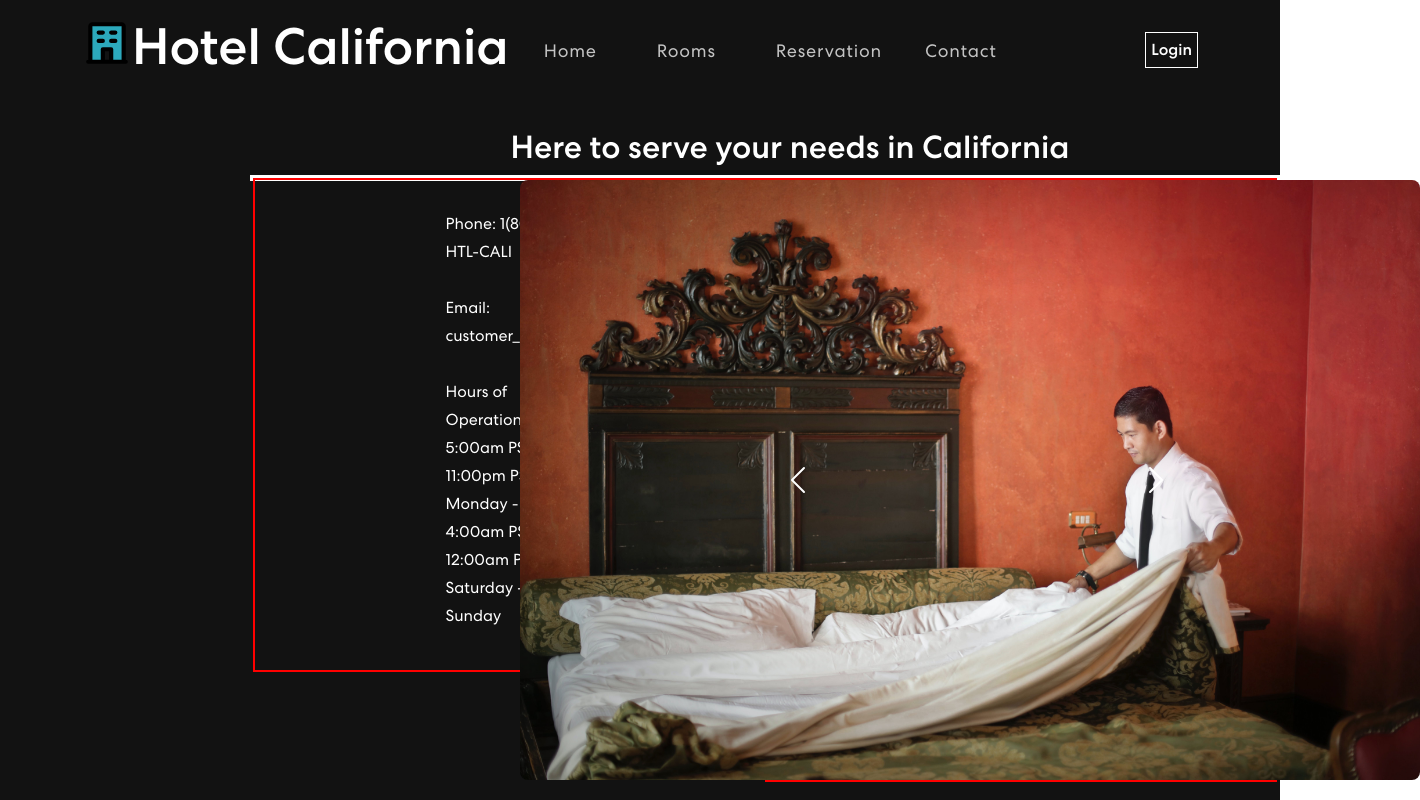
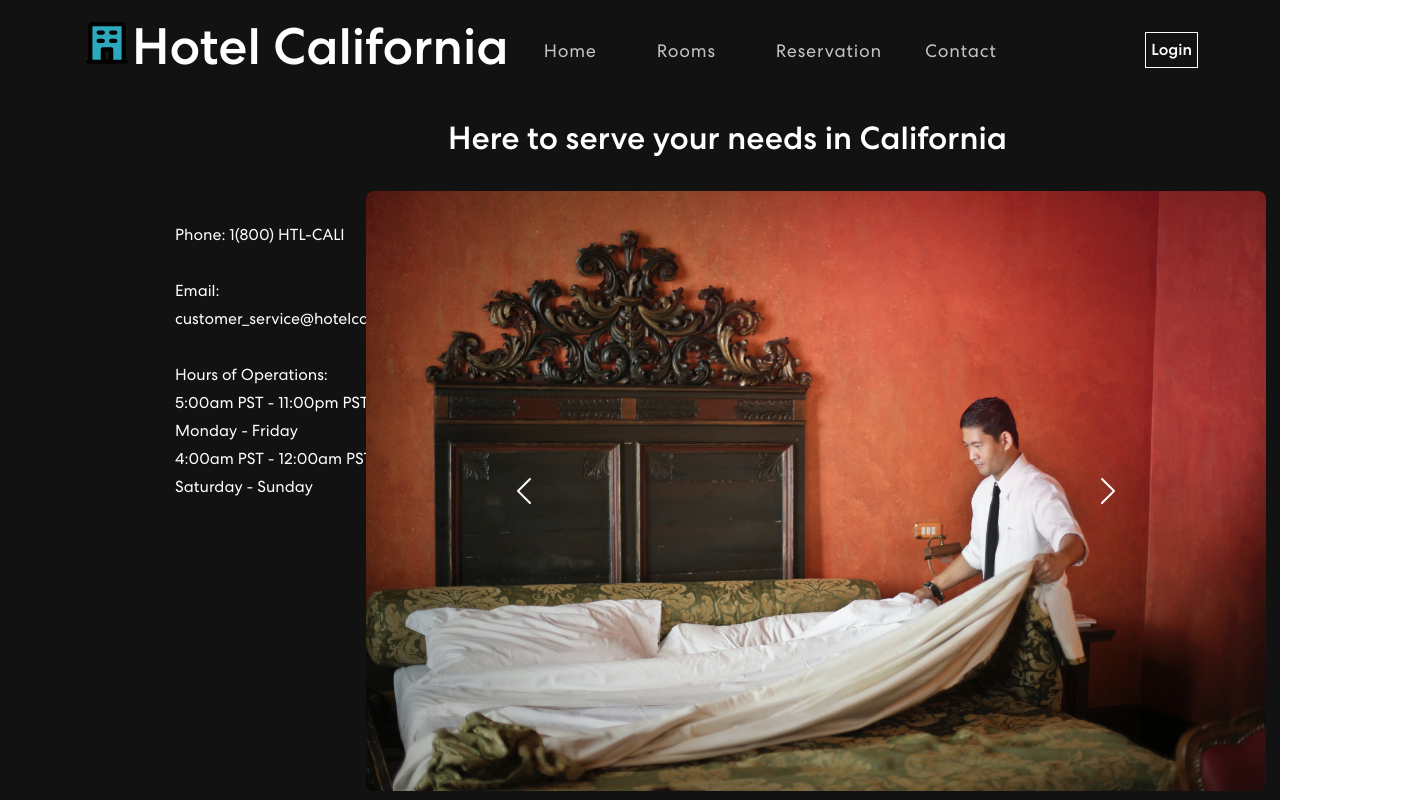
Before and after one commit to Carlo-Emmanuel/BabyDrivers_SpringBoot, a React (Vite) app in the folder babydrivers-react/: page /contact in a window 1280 px wide. Shown: the whole page, 1420 px wide, since content can reach past the window. Built offline with nearby package versions, Linux system fonts and the light colour scheme.

Commit message:
lots of contact page stuff

```diff
--- a/babydrivers-react/src/App.css
+++ b/babydrivers-react/src/App.css
@@ -528,11 +528,11 @@ section p {
 }
 
 .arrow-left {
-  left: 15px;
+  left: 1px;
 }
 
 .arrow-right {
-  right: 15px;
+  right: 1px;
 }
 
 /* Contact Page CSS */
@@ -541,25 +541,28 @@ section p {
   flex-direction: column;
   align-items: center;
   justify-content: center;
+  margin-left: 100px;
   display: flex;
 }
 
 .contact-header {
   margin-top: 100px;
-  margin-left: 50px;
+  margin-left: 75px;
   align-items: center;
   justify-content: center;
 }
 
 .contact-section-container{
   flex-direction: column;
-  margin-left: 250px;
+  margin-left: 75px;
+  margin-top: 25px;
 }
 
 .contact-photos{
-  display: flex;
+  display: inline;
   flex-direction: column;
-  justify-content: center;
+  justify-content: left;
+  margin-left: 0px;
 }
 
 .contact-carousel{
@@ -567,13 +570,24 @@ section p {
 }
 
 .contact-info {
-  text-align: start;
+  text-align: left;
   margin-top: 30px;
-  display: inline-block;
+  display: flex;
 }
 
-/* position:relative;
-position:absolute; */
+.float-child {
+  width: 30%;
+  float: left;
+  padding: 0px;
+  /* border: 2px solid red; */
+}
+
+.float-child-two {
+  width: 70%;
+  float: left;
+  padding: 0px;
+  /* border: 2px solid blue; */
+}
 
 /* MANAGER VIEW CSS */
 .rooms-table {
@@ -658,15 +672,3 @@ position:absolute; */
 .arrow-right {
   right: 1px;
 }
-
-.float-container {
-  border: 3px solid #fff;
-  padding: 0px;
-}
-
-.float-child {
-  width: 50%;
-  float: left;
-  padding: 0px;
-  border: 2px solid red;
-}
--- a/babydrivers-react/src/components/ContactPage.jsx
+++ b/babydrivers-react/src/components/ContactPage.jsx
@@ -6,9 +6,8 @@ import { contacts_slides } from "./contactsCarousel.json";
 const ContactPage = () => {
   return (
     <div className="contact-container">
+      <h2 className='contact-header'>Here to serve your needs in California</h2>
       <section className="contact-section-container">
-        <h2 className='contact-header'>Here to serve your needs in California</h2>
-        <div className='float-container'>
         <div className='float-child'>
           <p className="contact-info">
             Phone: 1(800) HTL-CALI
@@ -22,11 +21,9 @@ const ContactPage = () => {
           </p>
 
         </div>
-        <div className="contact-photos contact-carousel float-child">
+        <div className="contact-photos contact-carousel float-child-two">
             <ImageCarousel data={contacts_slides}></ImageCarousel>
           </div>
-
-        </div>
       </section>
     </div>
   )
```
Also changed, not shown: babydrivers-react/src/components/roomCarousel.json (deleted).
